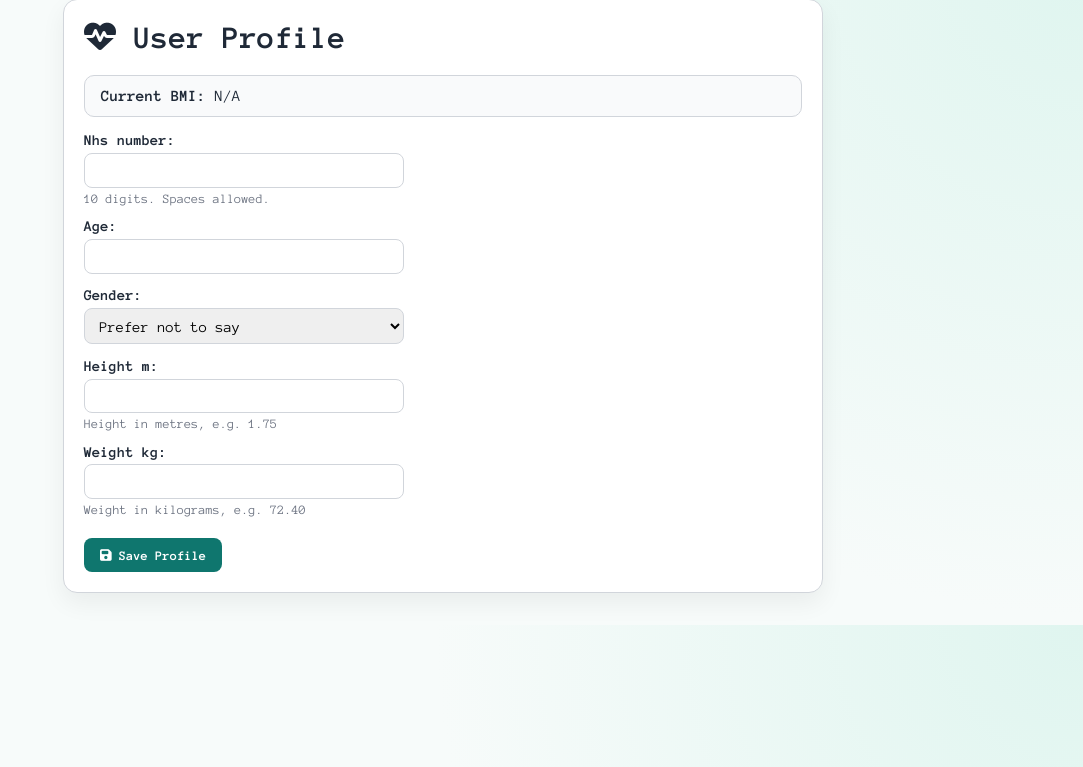
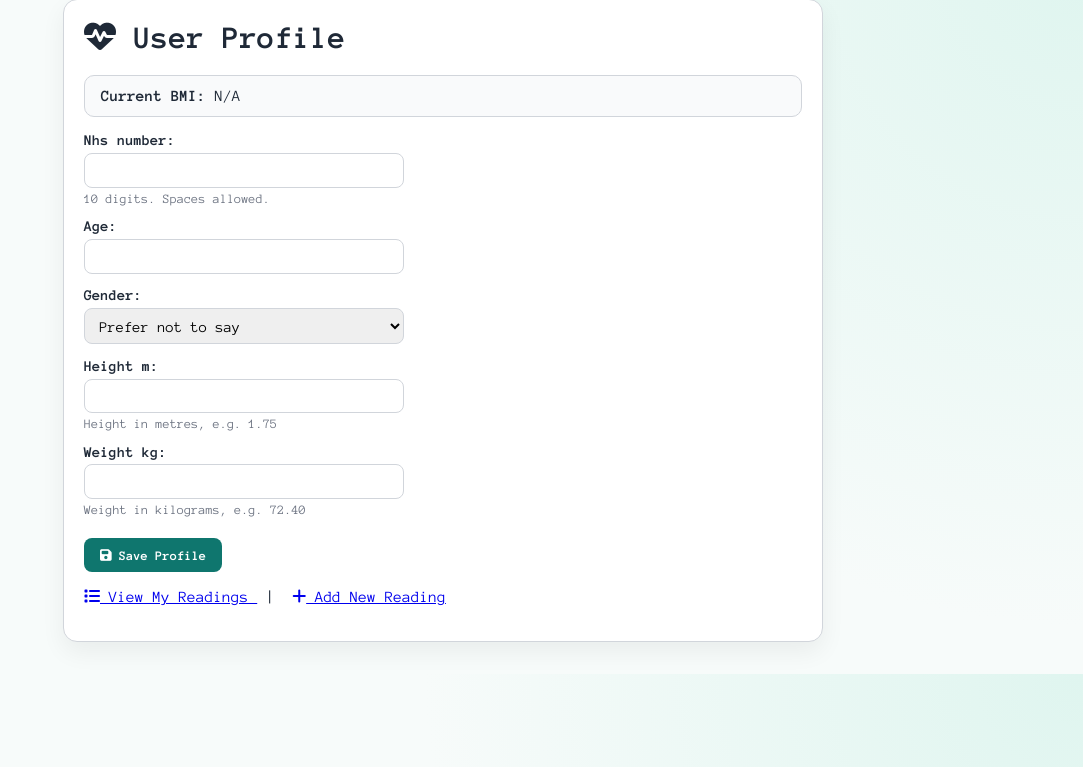
Before and after one commit to DominqueFre/bphackathon, a Django app: page /profile/ in a window 1280 px wide. Shown: the part 33-800 px from the top of the page, without its empty margins (197-1280 px from the left). Run offline with Django 4.2, Linux system fonts and the light colour scheme; the visitor is signed in with stand-in values (Sample User, id 1).

Commit message:
feat(bp_reading): add action buttons for editing and deleting readings, and links to view and add new readings

```diff
--- a/profiles/templates/profiles/profiles_form.html
+++ b/profiles/templates/profiles/profiles_form.html
@@ -37,4 +37,14 @@
         <i class="fa-solid fa-floppy-disk"></i> Save Profile
     </button>
 </form>
+
+<p style="margin-top: 1rem;">
+    <a href="{% url 'bp_reading_list' %}">
+        <i class="fa-solid fa-list"></i> View My Readings
+    </a>
+    &nbsp;|&nbsp;
+    <a href="{% url 'add_bp_reading' %}">
+        <i class="fa-solid fa-plus"></i> Add New Reading
+    </a>
+</p>
 {% endblock %}
```
Also changed, not shown: profiles/templates/profiles/bp_reading_list.html (+10 -0 lines).
